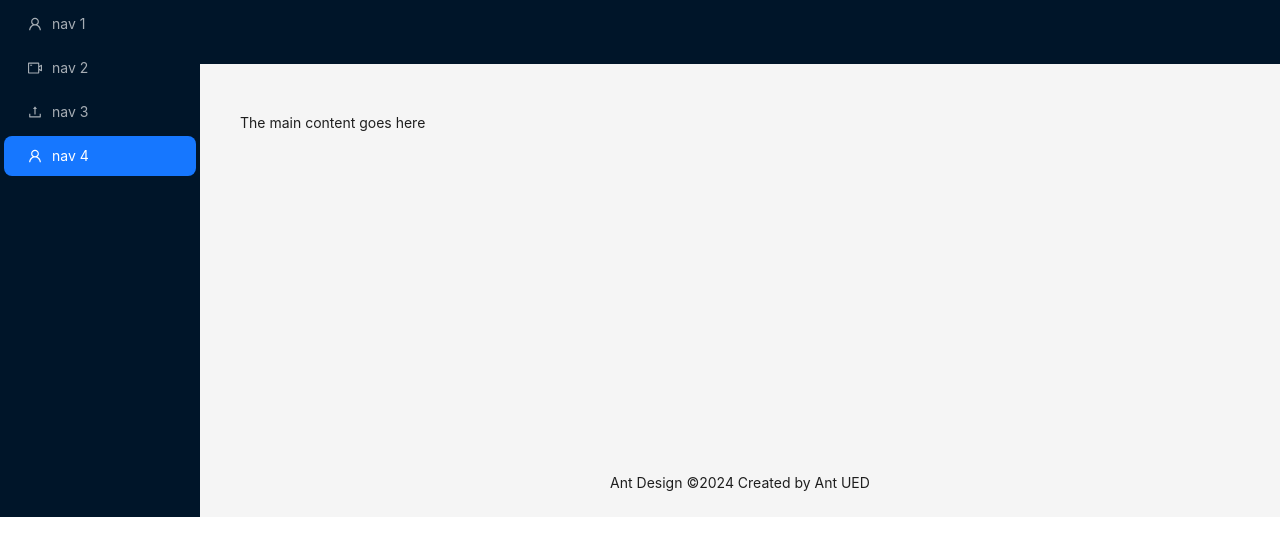
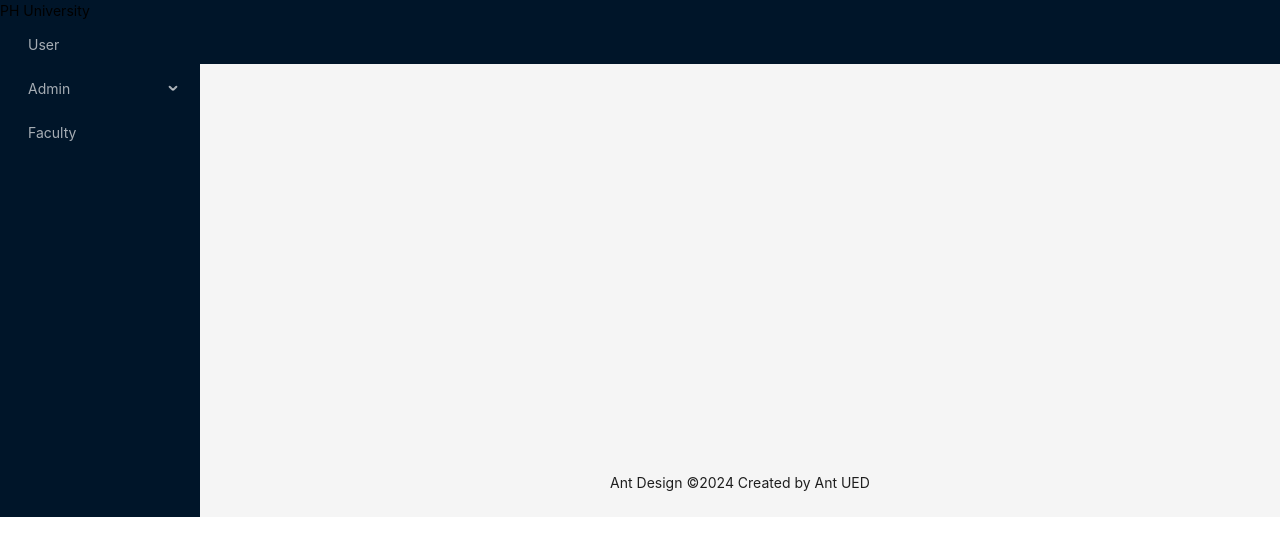
Before and after one commit to Rahad-Ullah/PH-University-Client, a React (Vite) app: page / in a window 1280 px wide. Shown: the top 556 px of the page. Built offline with nearby package versions, Linux system fonts and the light colour scheme.

Commit message:
Routes defined successfully

```diff
--- a/src/components/layout/MainLayout.tsx
+++ b/src/components/layout/MainLayout.tsx
@@ -1,22 +1,31 @@
-import React from "react";
-import { Layout, Menu } from "antd";
+
+import { Layout, Menu, MenuProps } from "antd";
+import { Outlet } from "react-router-dom";
 const { Header, Content, Footer, Sider } = Layout;
-import { UploadOutlined, UserOutlined, VideoCameraOutlined } from '@ant-design/icons';
 
-const items = [
-  UserOutlined,
-  VideoCameraOutlined,
-  UploadOutlined,
-  UserOutlined,
-].map((icon, index) => ({
-  key: String(index + 1),
-  icon: React.createElement(icon),
-  label: `nav ${index + 1}`,
-}));
-
+const items: MenuProps['items'] = [
+    {
+        key: '01',
+        label: 'User',
+    },
+    {
+        key: '02',
+        label: 'Admin',
+        children: [
+            {
+                key: '021',
+                label: 'User',
+            }
+        ]
+    },
+    {
+        key: '03',
+        label: 'Faculty',
+    },
+]
 const MainLayout = () => {
   return (
-    <Layout>
+    <Layout className="h-screen">
       <Sider
         breakpoint="lg"
         collapsedWidth="0"
@@ -27,7 +36,9 @@ const MainLayout = () => {
           console.log(collapsed, type);
         }}
       >
-        <div className="demo-logo-vertical" />
+        <div className="text-xl font-bold text-white text-center py-4">
+            <h1>PH University</h1>
+        </div>
         <Menu
           theme="dark"
           mode="inline"
@@ -44,7 +55,7 @@ const MainLayout = () => {
               minHeight: 360,
             }}
           >
-            The main content goes here
+            <Outlet/>
           </div>
         </Content>
         <Footer style={{ textAlign: "center" }}>
--- a/src/main.tsx
+++ b/src/main.tsx
@@ -1,10 +1,11 @@
 import React from 'react'
 import ReactDOM from 'react-dom/client'
-import App from './App.tsx'
 import './index.css'
+import { RouterProvider } from 'react-router-dom'
+import router from './routes/routes.tsx'
 
 ReactDOM.createRoot(document.getElementById('root')!).render(
   <React.StrictMode>
-    <App />
+    <RouterProvider router={router}/>
   </React.StrictMode>,
 )
--- /dev/null
+++ b/src/pages/About.tsx
@@ -0,0 +1,10 @@
+
+const About = () => {
+    return (
+        <div>
+            <h1>This is About page</h1>
+        </div>
+    );
+};
+
+export default About;
--- /dev/null
+++ b/src/pages/Contact.tsx
@@ -0,0 +1,11 @@
+
+const Contact = () => {
+    return (
+        <div>
+            <h1>This is Contact page</h1>
+
+        </div>
+    );
+};
+
+export default Contact;
--- /dev/null
+++ b/src/pages/Login.tsx
@@ -0,0 +1,9 @@
+const Login = () => {
+  return (
+    <div>
+      <h1>This is Login page</h1>
+    </div>
+  );
+};
+
+export default Login;
--- /dev/null
+++ b/src/pages/admin/AdminDashboard.tsx
@@ -0,0 +1,9 @@
+const AdminDashboard = () => {
+  return (
+    <div>
+      <h1>This is Admin Dashboard page</h1>
+    </div>
+  );
+};
+
+export default AdminDashboard;
--- /dev/null
+++ b/src/pages/admin/CreateStudent.tsx
@@ -0,0 +1,9 @@
+const CreateStudent = () => {
+  return (
+    <div>
+      <h1>This is Create Student page</h1>
+    </div>
+  );
+};
+
+export default CreateStudent;
--- /dev/null
+++ b/src/routes/routes.tsx
@@ -0,0 +1,48 @@
+import { createBrowserRouter } from "react-router-dom";
+import App from "../App";
+import About from "../pages/About";
+import Contact from "../pages/Contact";
+import Login from "../pages/Login";
+import AdminDashboard from "../pages/admin/AdminDashboard";
+import CreateStudent from "../pages/admin/CreateStudent";
+
+const router = createBrowserRouter([
+  {
+    path: "/",
+    element: <App />,
+    children: [
+      {
+        path: "about",
+        element: <About />,
+      },
+      {
+        path: "contact",
+        element: <Contact />,
+      },
+    ],
+  },
+  {
+    path: "/admin",
+    element: <App />,
+    children: [
+      {
+        index: true,
+        element: <AdminDashboard />,
+      },
+      {
+        path: "dashboard",
+        element: <AdminDashboard />,
+      },
+      {
+        path: "create-student",
+        element: <CreateStudent />,
+      },
+    ],
+  },
+  {
+    path: "/login",
+    element: <Login />,
+  },
+]);
+
+export default router;
```
